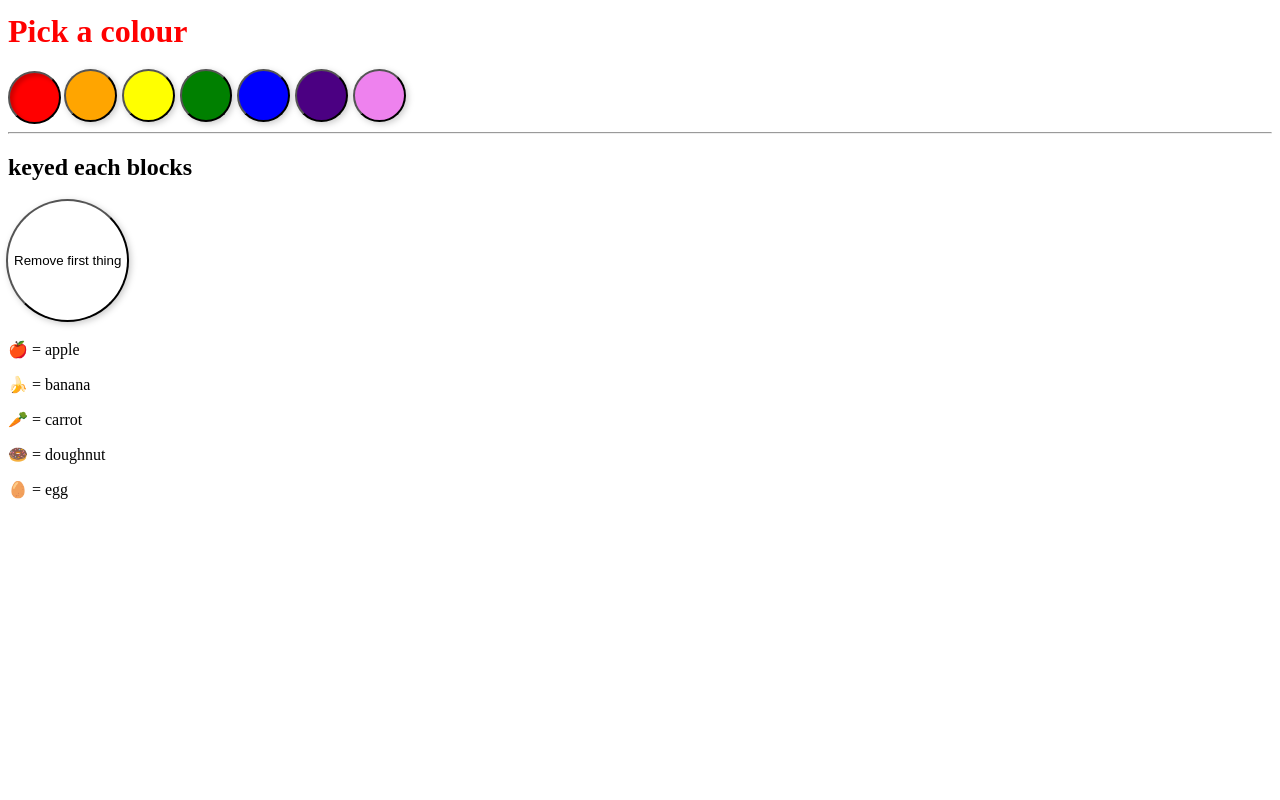
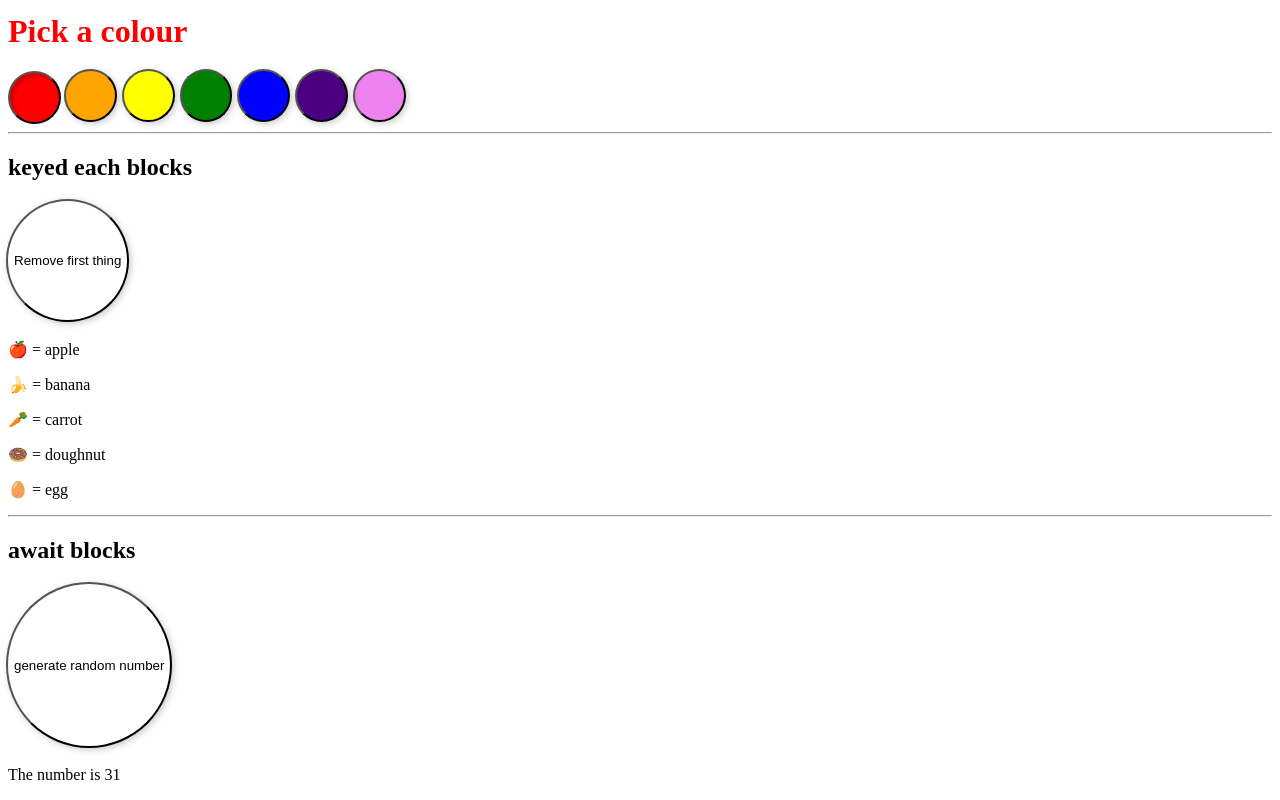
Before and after one commit to gnairooze/learn-svelte, a SvelteKit app: page /logic in a window 1280 px wide. Shown: the part 229-1029 px from the top of the page. Before the commit the page ends 800 px from the top, so only its background shows below. Built offline with nearby package versions, Linux system fonts and the light colour scheme.

Commit message:
add await blocks tutorials

```diff
--- a/src/routes/logic/+page.svelte
+++ b/src/routes/logic/+page.svelte
@@ -1,5 +1,6 @@
 <script>
 	import Thing from './Thing.svelte';
+	import { getRandomNumber } from './utils.js';
 
 	let count = 0;
 
@@ -20,6 +21,12 @@
 
 	function handleThingClick() {
 		things = things.slice(1);
+	}
+
+	let promise = getRandomNumber();
+
+	function handleRandomNumberClick() {
+		promise = getRandomNumber();
 	}
 </script>
 
@@ -90,3 +97,20 @@
 {#each things as thing (thing.id)}
 	<Thing name={thing.name} />
 {/each}
+
+<hr />
+
+<h2>await blocks</h2>
+
+<button on:click={handleRandomNumberClick}>
+	generate random number
+</button>
+
+{#await promise}
+<p>...waiting</p>
+{:then number}
+<p>The number is {number}</p>
+<!--<div>{@html number}</div>>-->
+{:catch error}
+<p style="color: red">{error.message}</p>
+{/await}
--- /dev/null
+++ b/src/routes/logic/utils.js
@@ -0,0 +1,12 @@
+export async function getRandomNumber() {
+    // Fetch a random number between 0 and 100
+    // (with a delay, so that we can see it)
+    const res = await fetch('/random-number');
+
+    if (res.ok) {
+        return await res.json().then(data => data.number);
+    } else {
+        // Sometimes the API will fail!
+        throw new Error('Request failed');
+    }
+}
--- /dev/null
+++ b/src/routes/random-number/+server.js
@@ -0,0 +1,7 @@
+export async function GET() {
+    const randomNumber = Math.floor(Math.random() * 100) + 1;
+
+    return new Response(JSON.stringify({ number: randomNumber }), {
+      headers: { 'Content-Type': 'application/json' }
+    });
+}
```
